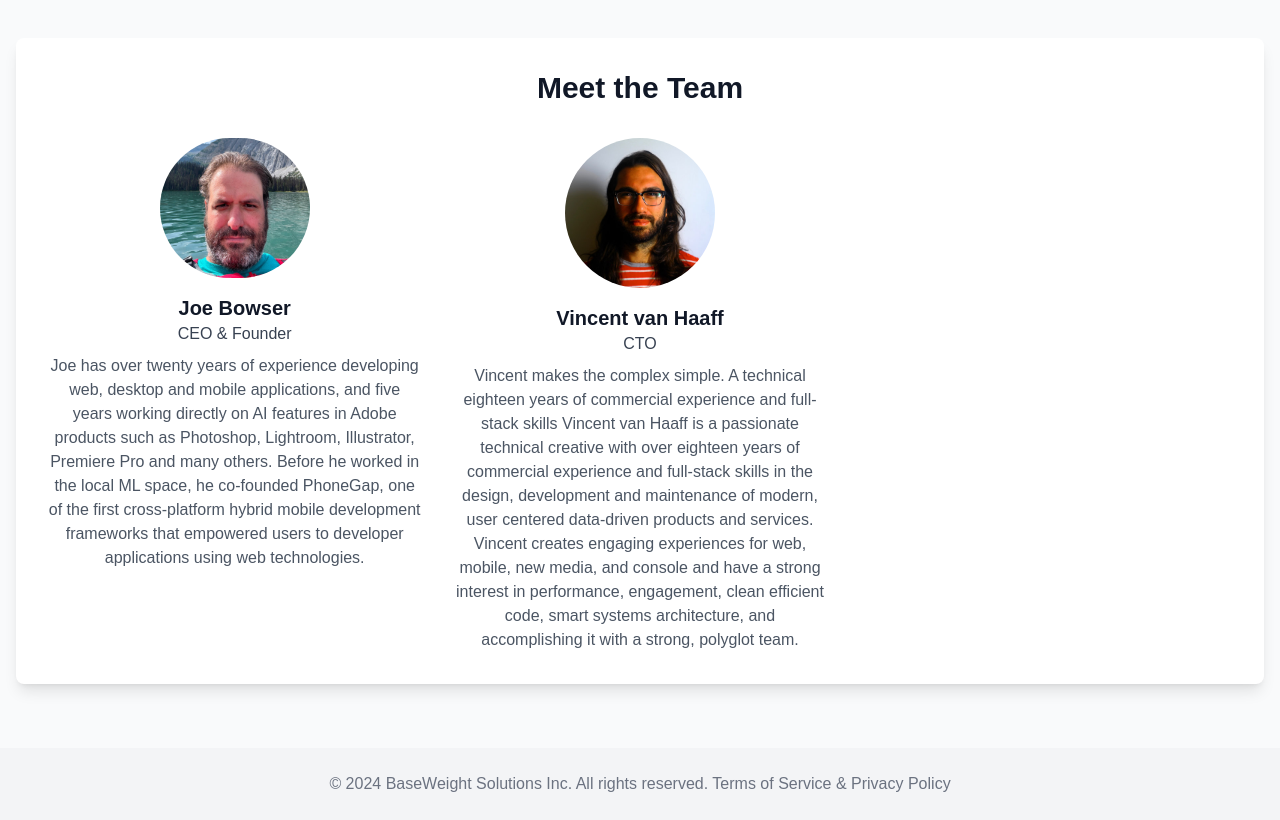
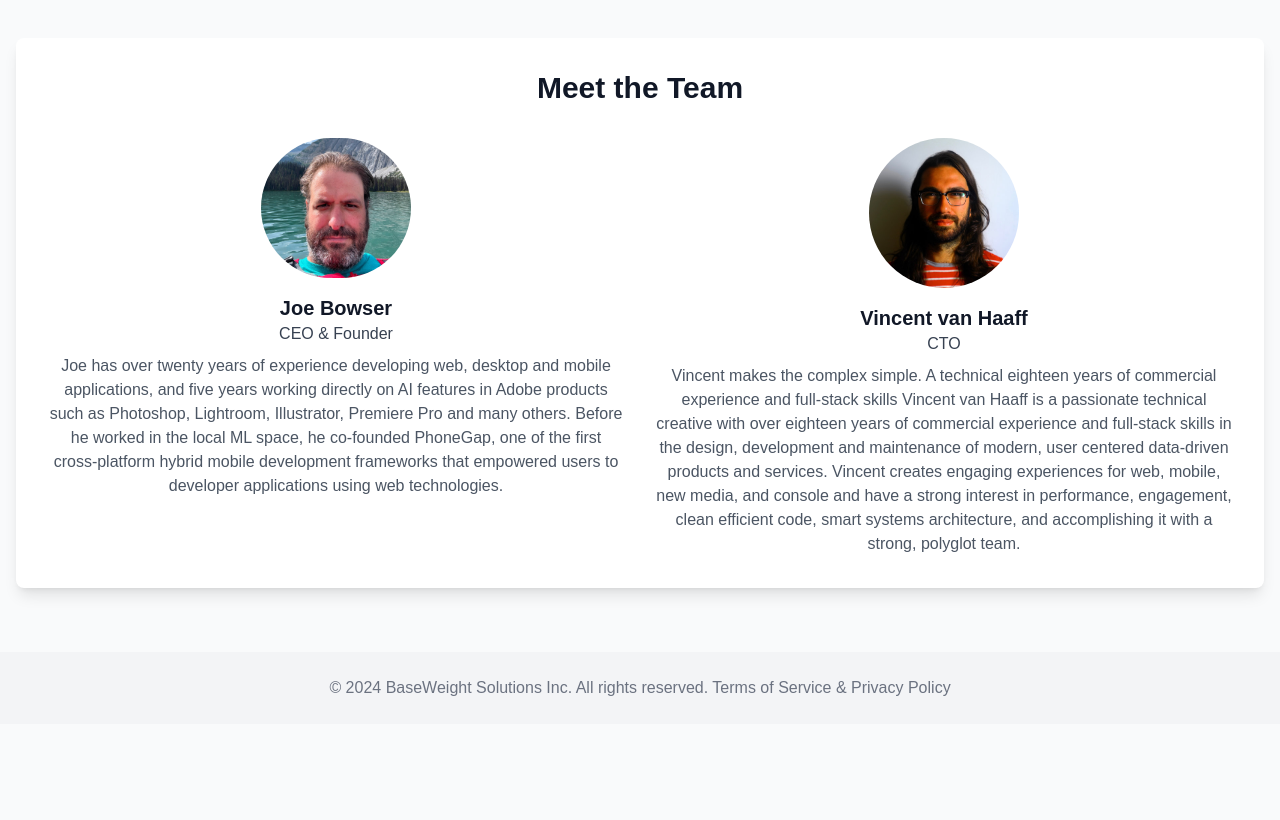
Before and after one commit to baseweight/baseweight.ai, a Next.js app: page /about in a window 1280 px wide. Shown: the part 840-1660 px from the top of the page. After the commit the page ends 1564 px from the top, so only its background shows below. Built offline with nearby package versions, Linux system fonts and the light colour scheme.

Commit message:
meet the team 2 col

```diff
--- a/app/about/page.tsx
+++ b/app/about/page.tsx
@@ -56,7 +56,7 @@
         {/* Team Section */}
         <section className="bg-white shadow-lg rounded-lg p-8">
           <h2 className="text-3xl font-bold text-center mb-8">Meet the Team</h2>
-          <div className="grid grid-cols-1 md:grid-cols-2 lg:grid-cols-3 gap-8">
+          <div className="grid grid-cols-1 md:grid-cols-2 lg:grid-cols-2 gap-8">
             {/* Team Member 1 */}
             <div className="flex flex-col items-center text-center">
               <Image
```
